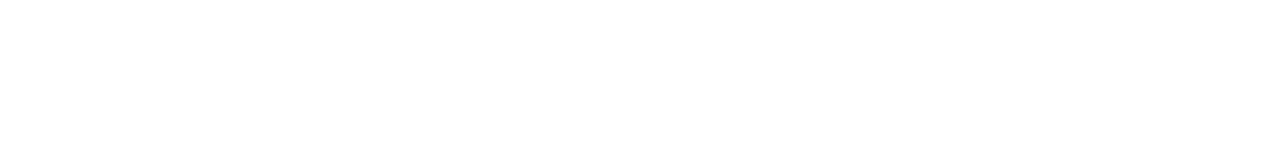
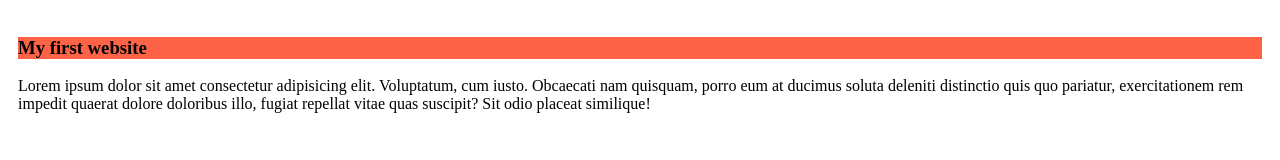
Before and after one commit to jahidrony037/my-first-github-repo, a plain HTML site: page index.html in a window 1280 px wide. Drawn offline with Linux system fonts and the light colour scheme.

Commit message:
added the first bolg

```diff
--- a/index.html
+++ b/index.html
@@ -4,6 +4,18 @@
     <meta charset="UTF-8" />
     <meta name="viewport" content="width=device-width, initial-scale=1.0" />
     <title>My First Ever Github Repo</title>
+    <link rel="stylesheet" href="styles/style.css" />
   </head>
-  <body></body>
+  <body>
+    <div>
+      <h3>My first website</h3>
+      <p>
+        Lorem ipsum dolor sit amet consectetur adipisicing elit. Voluptatum, cum
+        iusto. Obcaecati nam quisquam, porro eum at ducimus soluta deleniti
+        distinctio quis quo pariatur, exercitationem rem impedit quaerat dolore
+        doloribus illo, fugiat repellat vitae quas suscipit? Sit odio placeat
+        similique!
+      </p>
+    </div>
+  </body>
 </html>
--- /dev/null
+++ b/styles/style.css
@@ -0,0 +1,6 @@
+div {
+  padding: 10px;
+}
+h3 {
+  background-color: tomato;
+}
```
